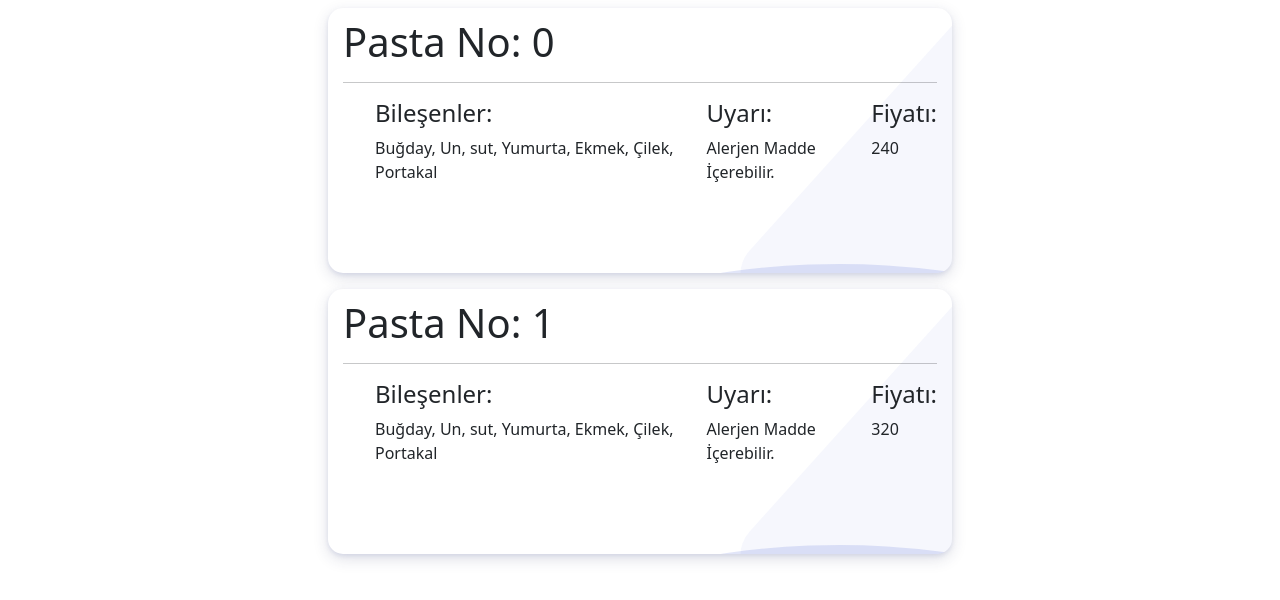
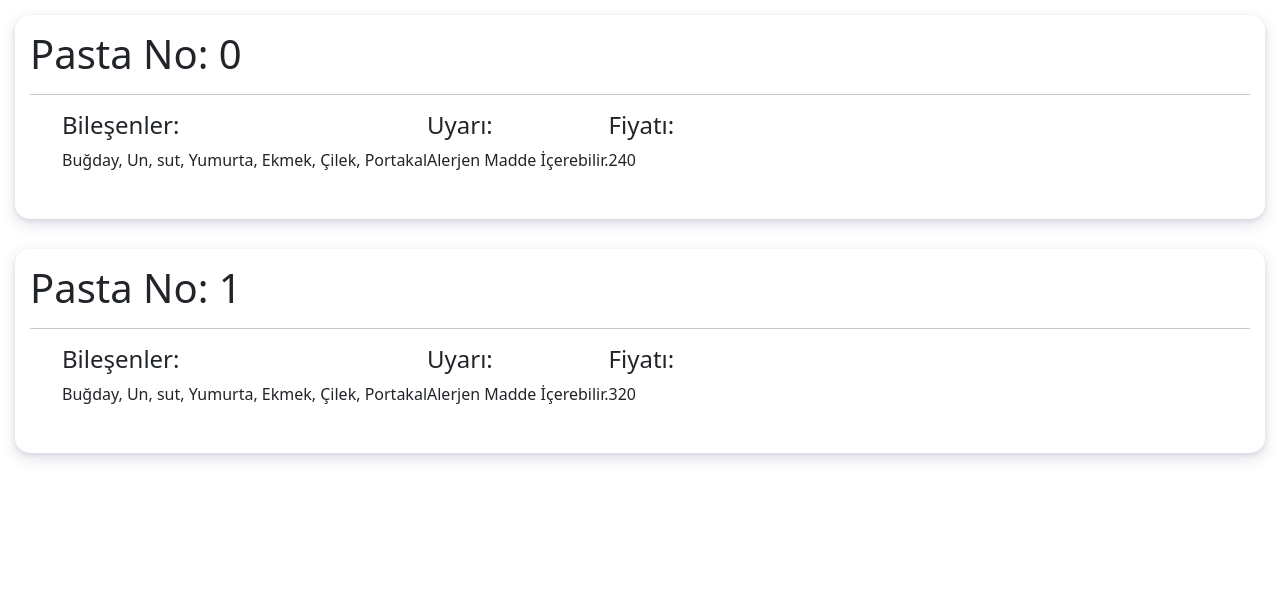
Before and after one commit to Cyakuz/simple-tagapp, a React (Create React App) app: page / in a window 1280 px wide. Shown: the top 600 px of the page. Built offline with nearby package versions, Linux system fonts and the light colour scheme.

Commit message:
css değişim

```diff
--- a/src/global.scss
+++ b/src/global.scss
@@ -2,28 +2,17 @@
   align-items: flex-start;
 }
 
-.our_solution_category {
-  display: flex;
-  flex-direction: row;
-  flex-wrap: wrap;
-}
-.our_solution_category .solution_cards_box {
-  display: flex;
-  flex-direction: column;
-  justify-content: center;
-}
 .solution_cards_box .solution_card {
-  flex: 0 50%;
   background: #fff;
   box-shadow: 0 2px 4px 0 rgba(136, 144, 195, 0.2),
     0 5px 15px 0 rgba(37, 44, 97, 0.15);
   border-radius: 15px;
-  margin: 8px;
-  padding: 10px 15px;
+  margin: 15px;
+  padding: 15px 15px;
   position: relative;
   z-index: 1;
   overflow: hidden;
-  min-height: 265px;
+  height: auto;
   transition: 0.7s;
 }
 
@@ -32,33 +21,6 @@
   color: #fff;
   transform: scale(1.02);
   z-index: 9;
-}
-
-.solution_cards_box .solution_card:hover::before {
-  background: rgb(85 108 214 / 10%);
-}
-
-.solution_cards_box .solution_card:hover .solu_title h3,
-.solution_cards_box .solution_card:hover .solu_description p {
-  color: #fff;
-}
-
-.solution_cards_box .solution_card:before {
-  content: "";
-  position: absolute;
-  background: rgb(85 108 214 / 5%);
-  width: 170px;
-  height: 400px;
-  z-index: -1;
-  transform: rotate(42deg);
-  right: -56px;
-  top: -23px;
-  border-radius: 35px;
-}
-
-.solution_cards_box .solution_card:hover .solu_description button {
-  background: #fff !important;
-  color: #ff0000;
 }
 
 .hover_color_bubble {
@@ -79,35 +41,3 @@
 .solution_cards_box .solution_card:hover .hover_color_bubble {
   top: 0rem;
 }
-
-/*start media query*/
-@media screen and (min-width: 320px) {
-  .sol_card_top_3 {
-    position: relative;
-    top: 0;
-  }
-
-  .our_solution_category {
-    width: 100%;
-    margin: 0 auto;
-  }
-
-  .our_solution_category .solution_cards_box {
-    flex: auto;
-  }
-}
-@media only screen and (min-width: 768px) {
-  .our_solution_category .solution_cards_box {
-    flex: 1;
-  }
-}
-@media only screen and (min-width: 1024px) {
-  .sol_card_top_3 {
-    position: relative;
-    top: -3rem;
-  }
-  .our_solution_category {
-    width: 50%;
-    margin: 0 auto;
-  }
-}
```
